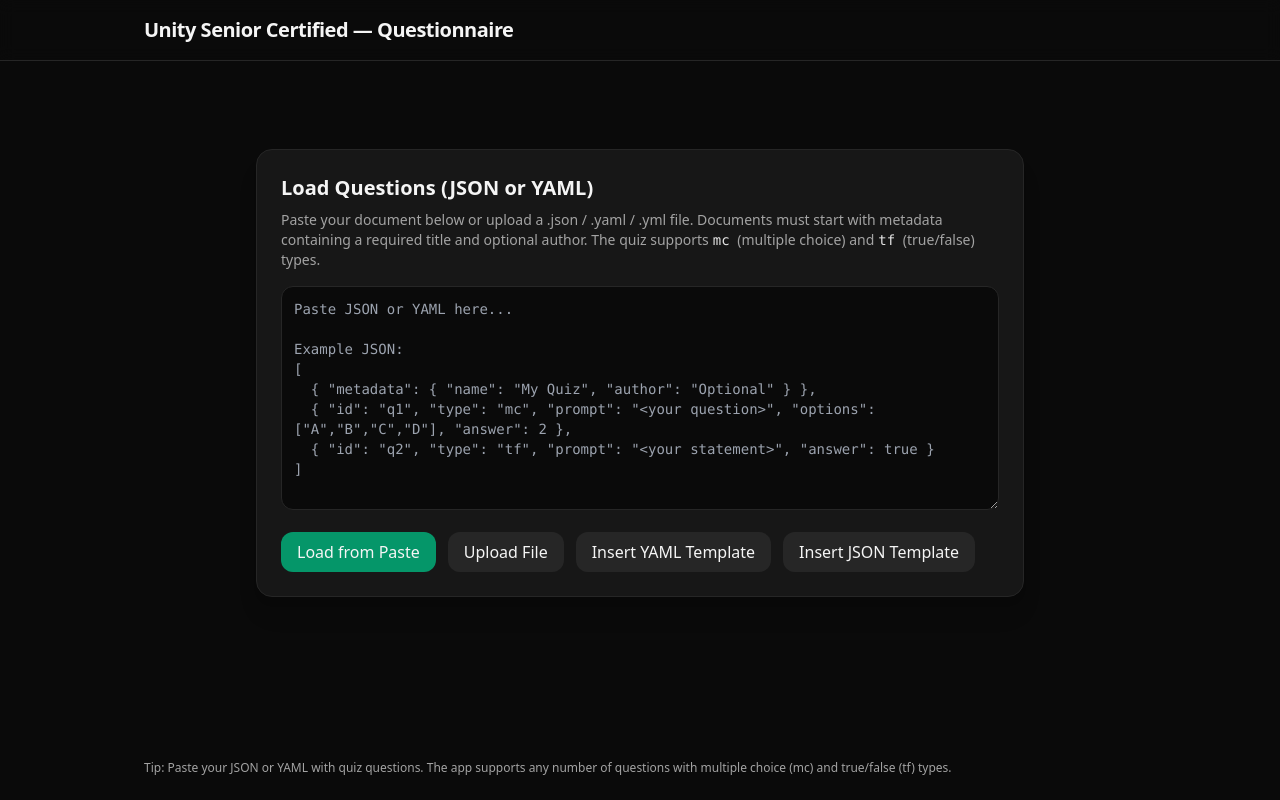
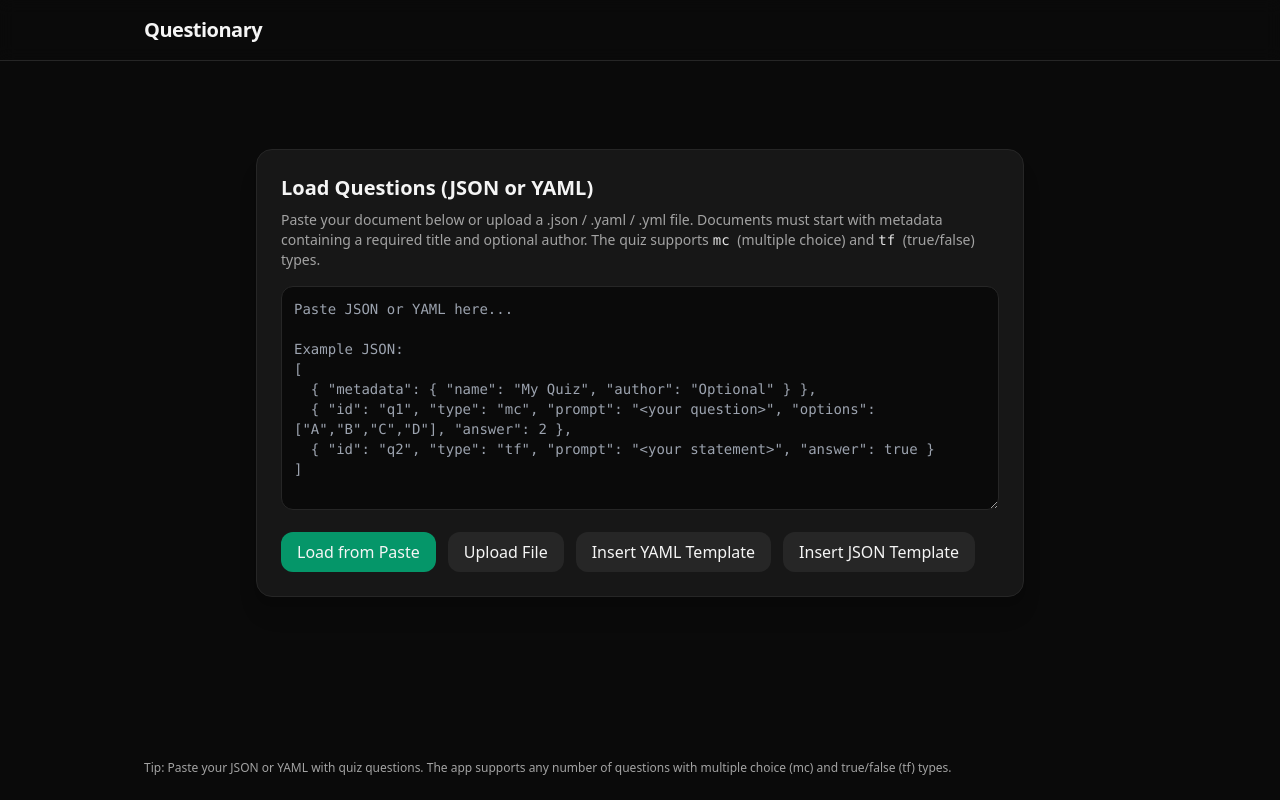
Before and after one commit to Wildeax/Questionary, a React (Vite) app: page / in a window 1280 px wide. Built offline with nearby package versions, Linux system fonts and the light colour scheme.

Commit message:
Update main screen title to Questionary and add quiz title/author display in settings

```diff
--- a/src/App.tsx
+++ b/src/App.tsx
@@ -205,7 +205,7 @@
       <header className="w-full border-b border-neutral-800 sticky top-0 z-10 backdrop-blur supports-[backdrop-filter]:bg-neutral-950/80">
         <div className="mx-auto max-w-5xl px-4 py-4 flex items-center justify-between">
           <h1 className="text-lg sm:text-xl font-semibold tracking-tight">
-            Unity Senior Certified — Questionnaire
+            Questionary
           </h1>
           <div className="text-sm tabular-nums opacity-80">
             {(view === "quiz" || view === "results") && (
@@ -243,6 +243,7 @@
         {view === "settings" && (
           <SettingsView
             questionCount={originalQuestions.length}
+            quizMetadata={quizData}
             onStartQuiz={handleStartQuiz}
           />
         )}
--- a/src/components/SettingsView.tsx
+++ b/src/components/SettingsView.tsx
@@ -1,7 +1,9 @@
 import { useState } from "react";
+import type { QuizData } from "../types";
 
 type SettingsProps = {
   questionCount: number;
+  quizMetadata: QuizData | null;
   onStartQuiz: (_settings: QuizSettings) => void;
 };
 
@@ -9,7 +11,7 @@
   randomOrder: boolean;
 };
 
-export function SettingsView({ questionCount, onStartQuiz }: SettingsProps) {
+export function SettingsView({ questionCount, quizMetadata, onStartQuiz }: SettingsProps) {
   const [randomOrder, setRandomOrder] = useState(false);
 
   const handleStartQuiz = () => {
@@ -20,6 +22,16 @@
     <div className="w-full min-h-[70vh] flex flex-col items-center justify-center gap-6">
       <div className="max-w-3xl w-full">
         <div className="bg-neutral-900 border border-neutral-800 rounded-2xl p-6 shadow-xl">
+          {/* Quiz Title and Author */}
+          <div className="mb-6 pb-4 border-b border-neutral-800">
+            <h1 className="text-3xl font-bold text-center mb-2">
+              {quizMetadata?.metadata.name || "Untitled Quiz"}
+            </h1>
+            <p className="text-sm text-neutral-400 text-center">
+              by {quizMetadata?.metadata.author || "Unknown"}
+            </p>
+          </div>
+
           <h2 className="text-2xl font-semibold mb-2">Quiz Settings</h2>
           <p className="text-sm text-neutral-400 mb-6">
             Configure your quiz preferences before starting. You have {questionCount} question{questionCount !== 1 ? 's' : ''} loaded.
```
